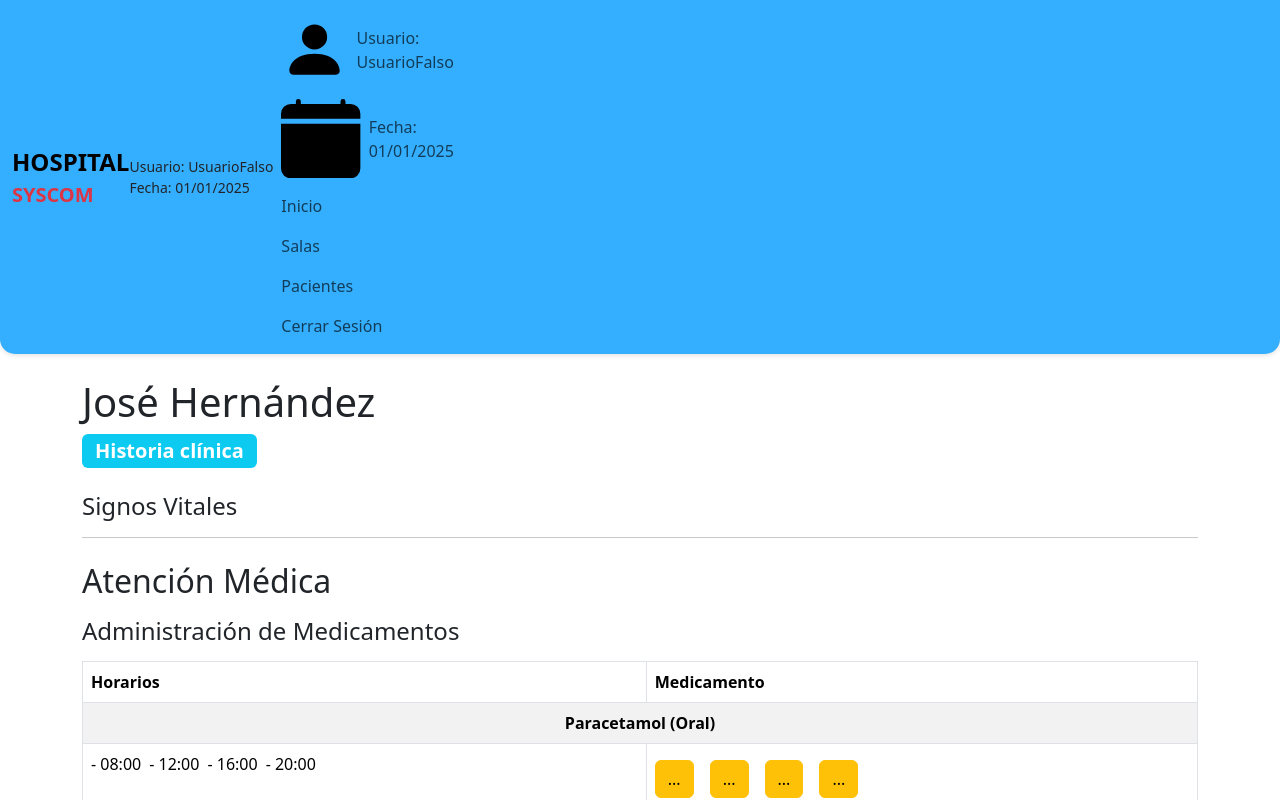
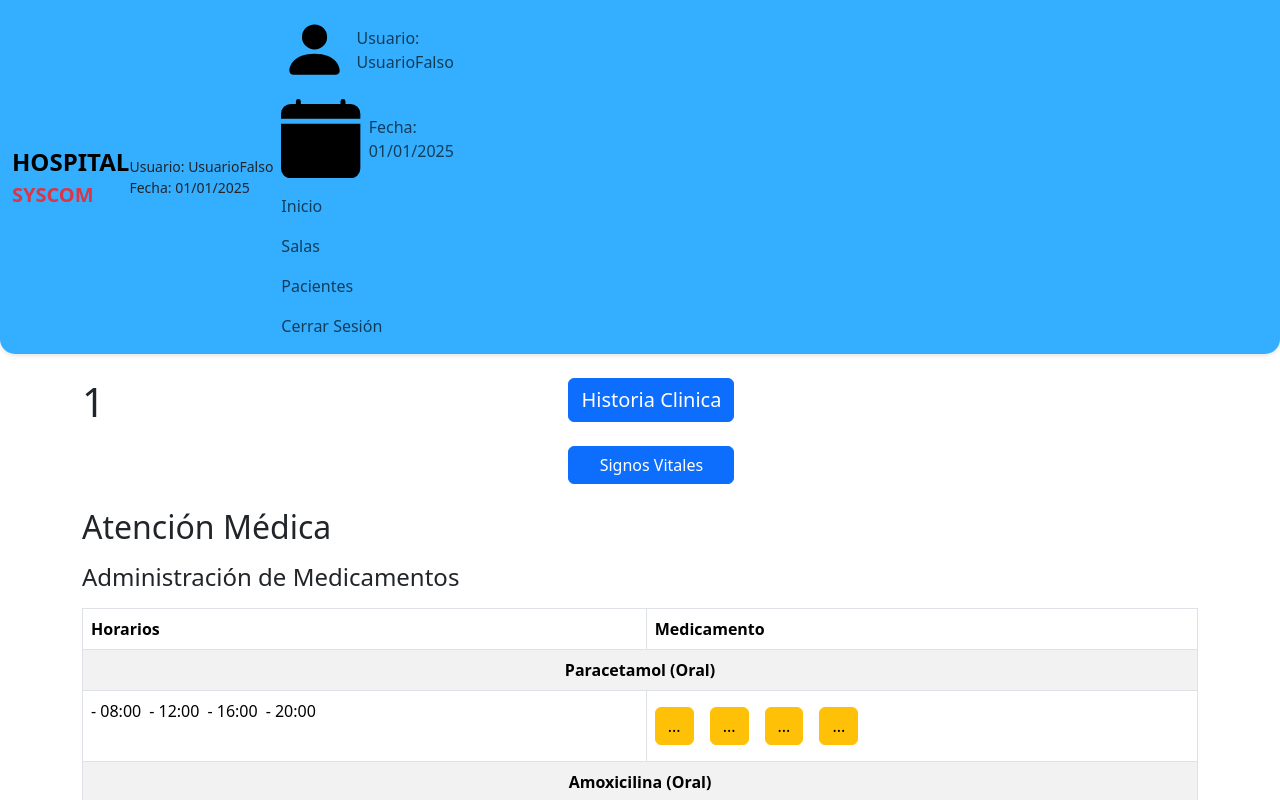
Before and after one commit to maxivega0/syscom-front, a React (Vite) app: page /paciente/1 in a window 1280 px wide. Shown: the top 800 px of the page. Built offline with nearby package versions, Linux system fonts and the light colour scheme.

Commit message:
arreglo ne detalle nombre del paciente y botones para modal

```diff
--- a/src/components/views/PacienteDetalle.jsx
+++ b/src/components/views/PacienteDetalle.jsx
@@ -11,7 +11,7 @@ const PacienteDetalle = () => {
 
   // Datos de ejemplo
   const paciente = {
-    nombre: 'José Hernández',
+    nombre: nombrePaciente,
     diagnostico: 'Historia clínica',
     medicamentos: [
       {
@@ -84,10 +84,14 @@ const PacienteDetalle = () => {
     <>
       <Container className="mt-4">
         {/* Encabezado del paciente */}
-        <div className="mb-4">
+        <div className="mb-4 d-flex justify-content-between">
+          <div>
           <h1>{paciente.nombre}</h1>
-          <Badge bg="info" className="fs-5 mb-2">{paciente.diagnostico}</Badge>
-          <h4 className="mt-3">Signos Vitales</h4>
+          </div>
+          <div className='d-flex flex-column'>
+          <Button bg="info" className="fs-5 mb-2">Historia Clinica</Button>
+          <Button className="mt-3">Signos Vitales</Button>
+          </div>
           <hr />
         </div>
 
```
